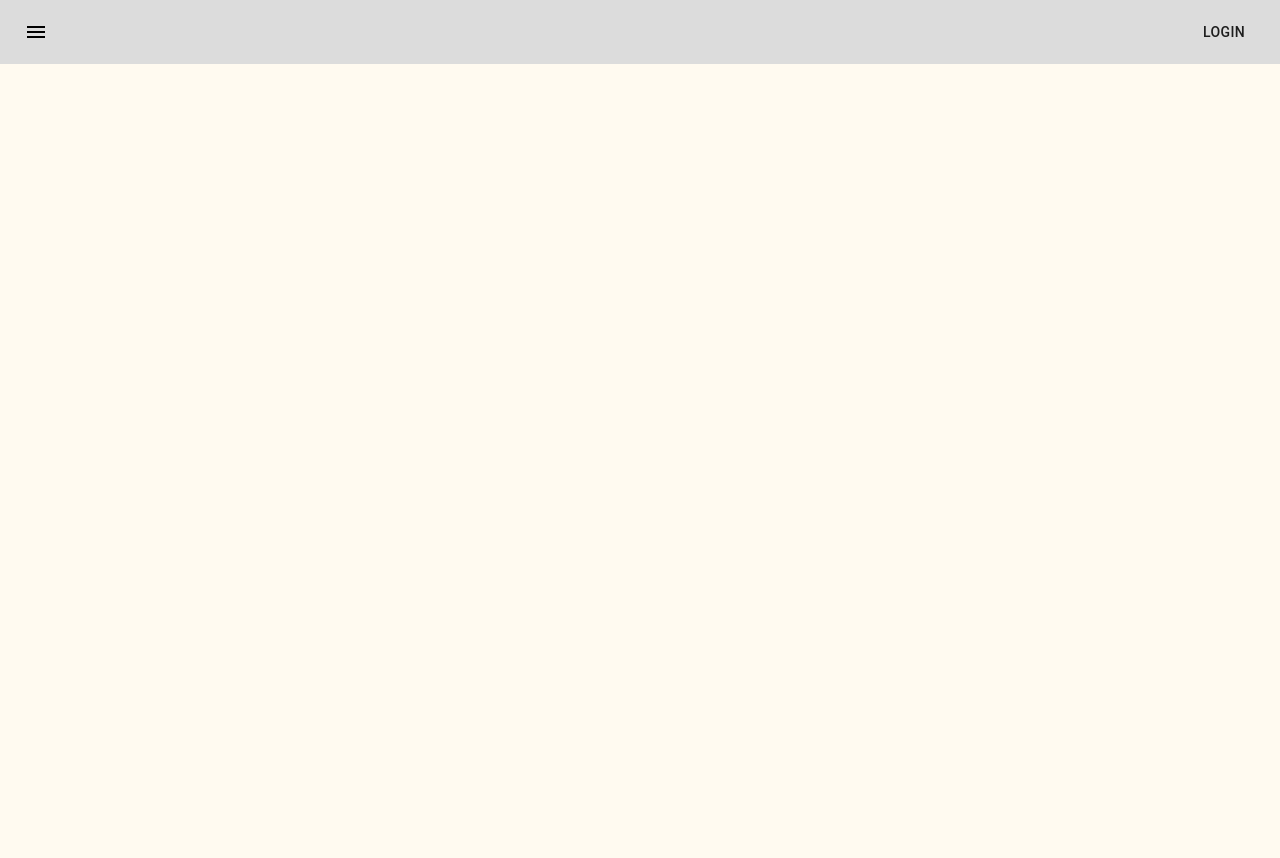
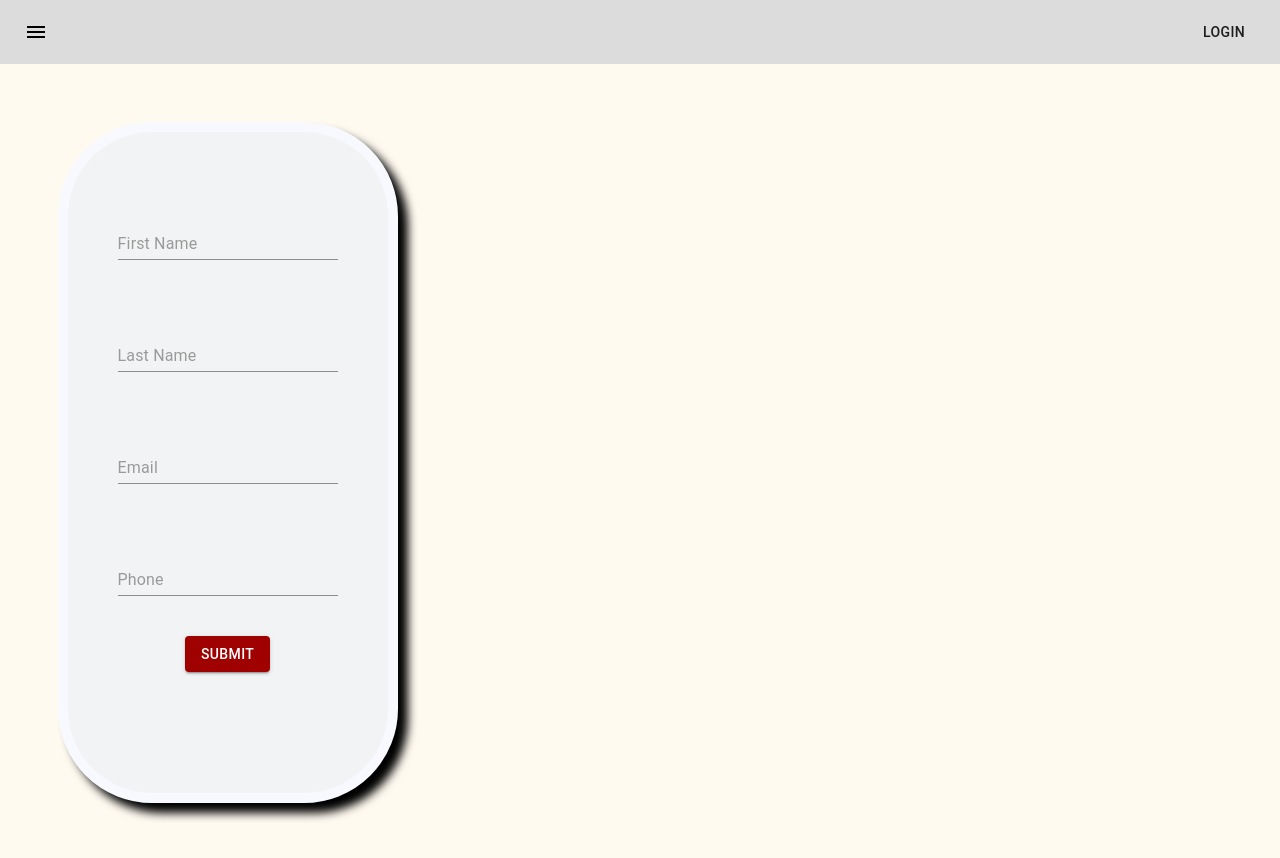
Before and after one commit to davidvaughan86/CreditSharks-Client, a React (Create React App) app: page /leadcapture in a window 1280 px wide. Before the commit the page ends 800 px from the top, so only its background shows below. Built offline with nearby package versions, Linux system fonts and the light colour scheme.

Commit message:
adds lead capturer and styling

```diff
--- a/src/App.js
+++ b/src/App.js
@@ -13,6 +13,8 @@ import './HeroPage.css'
 import HeroPage from './Components/HeroPage';
 import AccessAlarmIcon from '@material-ui/icons/AccessAlarm';
 import ThreeDRotation from '@material-ui/icons/ThreeDRotation';
+import LeadCapture from './Components/LeadCapture';
+import './LeadCapture.css'
 
 
 function App() {
@@ -25,6 +27,9 @@ function App() {
             <Route path ='/' exact>
               <HeroPage />
 
+            </Route>
+            <Route path = '/leadcapture'>
+            <LeadCapture />
             </Route>
 
 
--- a/src/Components/HeroPage.js
+++ b/src/Components/HeroPage.js
@@ -10,7 +10,7 @@ export default function HeroPage () {
             <div className="frame">
                 <div className="logo" max-with ='60%'>
                     <img src = {logo} width='108%' />
-                    <Link to={'/'} style={{ textDecoration: 'none' }}>
+                    <Link to={'/leadcapture'} style={{ textDecoration: 'none' }}>
                         <span class="freedom"
                                 align="center"
                             >
@@ -27,12 +27,12 @@ export default function HeroPage () {
                         url = 'https://www.youtube.com/watch?v=54ynZ6p8nR4&feature=youtu.be'
                         className="react-player"
                         play={"true"}
-                        width="100%"
+                        width="102%"
                         height="100%"
                         controls={false}
                         mute={true}
                         >
-                            Credit Repair
+
                 </ReactPlayer>
                 </div>
 
--- a/src/Components/LeadCapture.js
+++ b/src/Components/LeadCapture.js
@@ -0,0 +1,138 @@
+import React from 'react'
+import {Input} from '@material-ui/core'
+import Button from '@material-ui/core/Button'
+
+
+
+export default function LeadCapture() {
+    return (
+
+        <div className='leadPageContainer' max-width = '80%'>
+            <div className="leadFrame">
+                <div className="inputContainer">
+
+            <Input
+
+                    backgroundColor={"#EBEBEB"}
+                    border={"rgba(0,0,0,0)"}
+                    borderWidth={1}
+                    focusColor={"#09F"}
+                    focused={false}
+                    font={false}
+                    fontFamily={""}
+                    fontSize={16}
+                    keyboard={""}
+                    multiLine={false}
+                    onBlur={undefined}
+                    onChange={undefined}
+                    onFocus={undefined}
+                    onSubmit={undefined}
+                    padding={15}
+                    password={false}
+                    placeholder={"First Name"}
+                    placeholderColor={"#aaa"}
+                    radius={8}
+                    textColor={"#333"}
+                    value={""}
+                    />
+                    <br/>
+                    <br/>
+                    <br/>
+                    <br/>
+                    <Input
+
+                    backgroundColor={"#EBEBEB"}
+                    border={"rgba(0,0,0,0)"}
+                    borderWidth={1}
+                    focusColor={"#09F"}
+                    focused={false}
+                    font={false}
+                    fontFamily={""}
+                    fontSize={16}
+                    keyboard={""}
+                    multiLine={false}
+                    onBlur={undefined}
+                    onChange={undefined}
+                    onFocus={undefined}
+                    onSubmit={undefined}
+                    padding={15}
+                    password={false}
+                    placeholder={"Last Name"}
+                    placeholderColor={"#aaa"}
+                    radius={8}
+                    textColor={"#333"}
+                    value={""}
+                    />
+                    <br/>
+                    <br/>
+                    <br/>
+                    <br/>
+                    <Input
+
+                    backgroundColor={"#EBEBEB"}
+                    border={"rgba(0,0,0,0)"}
+                    borderWidth={1}
+                    focusColor={"#09F"}
+                    focused={false}
+                    font={false}
+                    fontFamily={""}
+                    fontSize={16}
+                    keyboard={""}
+                    multiLine={false}
+                    onBlur={undefined}
+                    onChange={undefined}
+                    onFocus={undefined}
+                    onSubmit={undefined}
+                    padding={15}
+                    password={false}
+                    placeholder={"Email"}
+                    placeholderColor={"#aaa"}
+                    radius={8}
+                    textColor={"#333"}
+                    value={""}
+                    />
+                    <br/>
+                    <br/>
+                    <br/>
+                    <br/>
+
+                    <Input
+
+                    backgroundColor={"#EBEBEB"}
+                    border={"rgba(0,0,0,0)"}
+                    borderWidth={1}
+                    focusColor={"#09F"}
+                    focused={false}
+                    font={false}
+                    fontFamily={""}
+                    fontSize={16}
+                    keyboard={""}
+                    multiLine={false}
+                    onBlur={undefined}
+                    onChange={undefined}
+                    onFocus={undefined}
+                    onSubmit={undefined}
+                    padding={15}
+                    password={false}
+                    placeholder={"Phone"}
+                    placeholderColor={"#aaa"}
+                    radius={8}
+                    textColor={"#333"}
+                    value={""}
+                    />
+
+                    </div>
+
+                    <br/>
+                    <br/>
+
+                    <Button variant="contained" style={{backgroundColor: '#9F0000', color: '#ffffff'}}>
+                        Submit
+                    </Button>
+
+
+
+            </div>
+        </div>
+    )
+}
--- a/src/HeroPage.css
+++ b/src/HeroPage.css
@@ -1,35 +1,35 @@
 .heroPageContainer {
     display: flex;
     flex-direction: column;
-    padding: 5%
-
+    padding: 4.5%;
 }
 
 .frame {
     box-sizing: border-box;
     width: 340px;
-    height: 681px;
+    height: 710px;
     overflow: hidden;
-    background-color: #f2f3f4;
+    /* background-color: #f2f3f4; */
+    background-color: rgba(255, 255, 255, 0.5);
     display: inline-flex;
     flex-direction: column;
     border-radius: 94px;
-    border: 10px solid #faebd7;
-    box-shadow: 1px, 1px, 1px, 1px;
+    border: 10px solid #F8F8FF;
+    box-shadow: 10px 10px 10px black;
 
   }
   .frameVideo {
     box-sizing: border-box;
-    width: 300px;
-    height: 300px;
+    width: 270px;
+    height: 270px;
     overflow: hidden;
     background-color: #d4cece;
 
     border-radius: 167px;
-    border: 6px solid #faebd7;
-    margin-top: 35px;
-    margin-left: 10px;
-
+    border: 13px solid #9F0000;
+    margin-top: 30px;
+    margin-left: 25px;
+    box-shadow: 5px 5px 5px black
 
   }
 
--- /dev/null
+++ b/src/LeadCapture.css
@@ -0,0 +1,31 @@
+.leadPageContainer {
+    display: flex;
+    flex-direction: column;
+    padding: 4.5%
+
+
+}
+.leadFrame {
+    box-sizing: border-box;
+    width: 340px;
+    height: 681px;
+    overflow: hidden;
+    background-color: #f2f3f4;
+    display: inline-flex;
+    flex-direction: column;
+    border-radius: 94px;
+    border: 10px solid #F8F8FF;
+    box-shadow: 10px 10px 10px black;
+
+    display: flex;
+
+    align-items: center;
+}
+
+.inputContainer {
+    display: flex;
+    flex-direction: column;
+    margin-top: 30%;
+
+
+}
```
